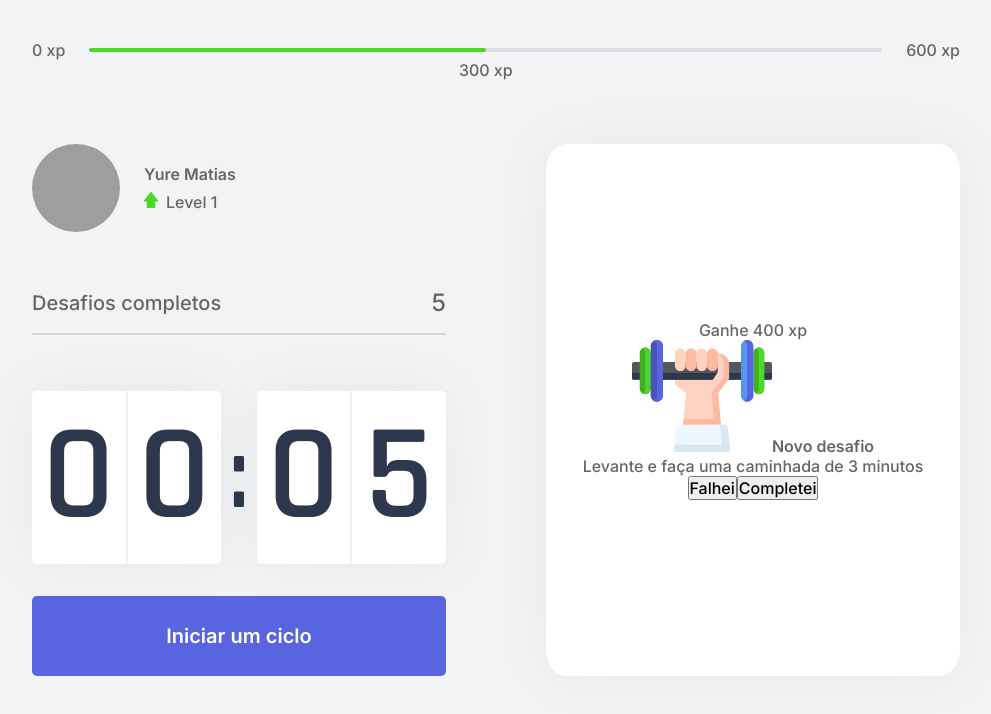
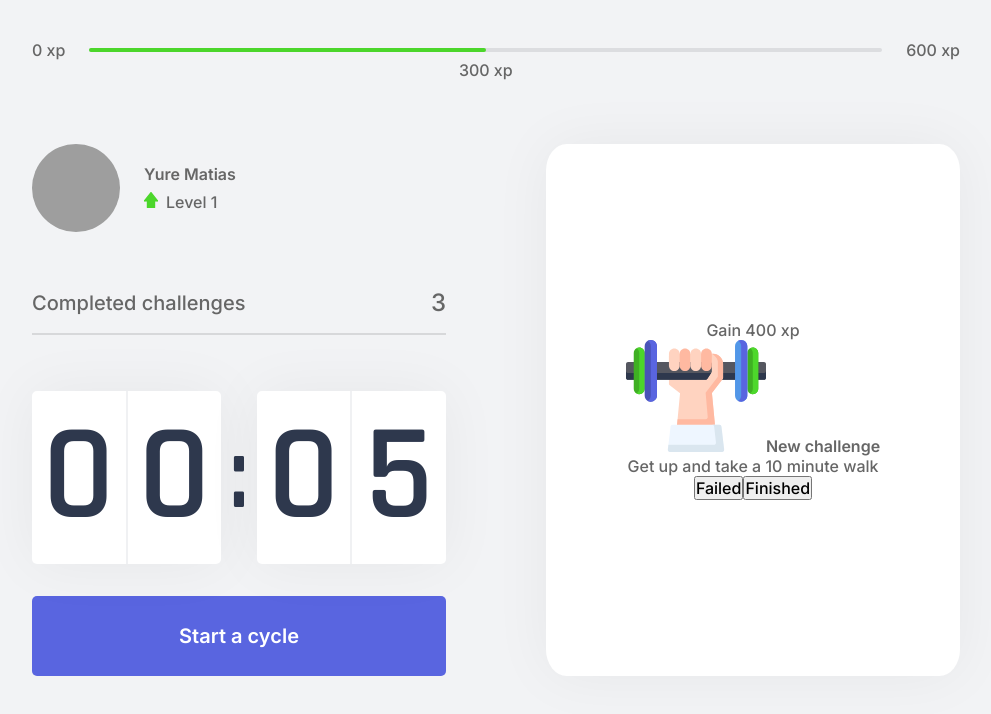
Before and after one commit to yuredev/move.it, a Next.js app: page / in a window 1280 px wide. Shown: the top 714 px of the page, without its empty margins (144-1135 px from the left). Built offline with nearby package versions, Linux system fonts and the light colour scheme; grey boxes are pictures that could not be loaded.

Commit message:
Translate application to english

```diff
--- a/src/components/ChalengeBox.tsx
+++ b/src/components/ChalengeBox.tsx
@@ -10,14 +10,14 @@ export default function ChalengeBox() {
       {
         hasActiveChalenge ? (
           <div className={styles.chalengeActive}>
-            <header>Ganhe 400 xp</header>
+            <header>Gain 400 xp</header>
             <main>
               <img src="icons/body.svg" alt=""/>
               <span className="bold">
-                Novo desafio
+                New challenge
               </span>
               <p>
-                Levante e faça uma caminhada de 3 minutos
+                Get up and take a 10 minute walk
               </p>
             </main>
             <footer>
@@ -26,24 +26,24 @@ export default function ChalengeBox() {
                 className={styles.chalengeFailedButton}
                 onClick={() => {}}
               >
-                Falhei
+                Failed
               </button>
               <button
                 type="button"
                 className={styles.chalengeSucceededButton}
               >
-                Completei
+                Finished
               </button>
             </footer>
           </div>
         ) : (
           <div className={styles.chalengeNotActive}>
             <span className="bold">
-              Finalize um ciclo para receber um desafio
+              Finish a cycle to receive a challenge
             </span>
             <p>
               <img src="/icons/level-up.svg" alt="Level Up"/>
-              Avance de nível completando desafios
+              Reach the next level finishing challenges
             </p>
           </div>
         )
--- a/src/components/CompletedChalenges.tsx
+++ b/src/components/CompletedChalenges.tsx
@@ -3,8 +3,8 @@ import styles from "../styles/components/CompletedChalenges.module.css";
 export default function CompletedChalenges() {
   return (
     <div className={styles.completedChalengesContainer}>
-      <span>Desafios completos</span>
-      <span>5</span>
+      <span>Completed challenges</span>
+      <span>3</span>
     </div>
   )
 }
--- a/src/components/Countdown.tsx
+++ b/src/components/Countdown.tsx
@@ -56,7 +56,7 @@ export default function Countdown() {
             disabled
             className={styles.countdownButton}
           >
-            Ciclo encerrado
+            Cycle finished
           </button>
         ) : (
           isActive ? (
@@ -65,7 +65,7 @@ export default function Countdown() {
               className={`${styles.countdownButton} ${styles.stopCountdownButton}`}
               onClick={resetCountdown}
             >
-              Abandonar ciclo
+              Abandon cycle
             </button>
           ) : (
             <button
@@ -73,7 +73,7 @@ export default function Countdown() {
               className={styles.countdownButton}
               onClick={startCountdown}
             >
-              Iniciar um ciclo
+              Start a cycle
             </button>
           )
         )
```
